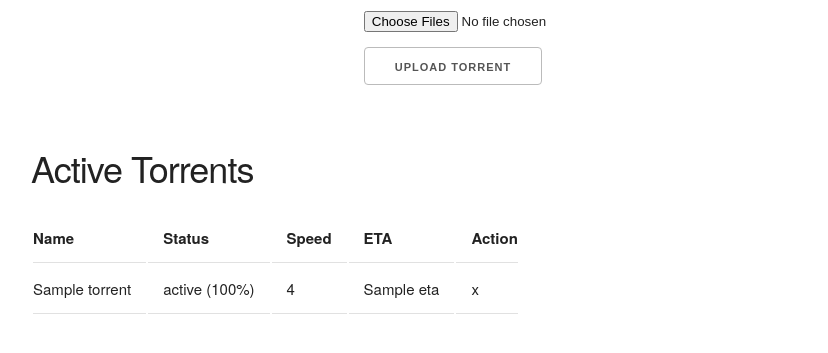
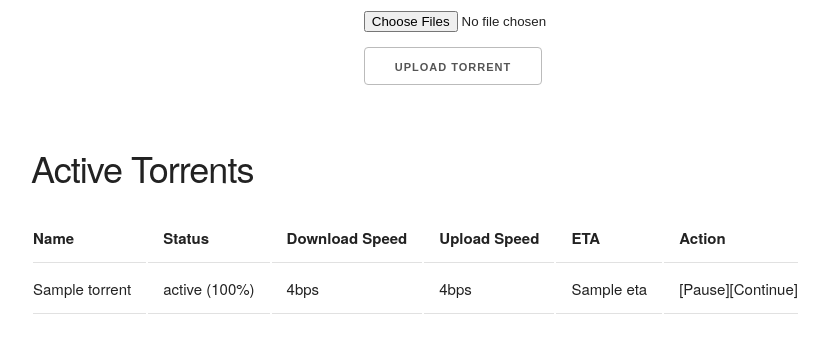
Before and after one commit to Guad/snakebox, a Flask app: template templates/index.html in a window 1280 px wide. Shown: the top 353 px of the page, without its empty margins (129-957 px from the left). Run offline with Flask 2, Linux system fonts and the light colour scheme; the template is opened without the code that fills it: most values are stand-ins (such as "Sample title", 1, 10 or a date in 2020); parts of the project's set-up code (start-up, migrations or seed data) failed here and were passed over.

Commit message:
Improved ui

```diff
--- a/main.py
+++ b/main.py
@@ -42,7 +42,8 @@ def index():
             tmp = {"name":torrent.name,
                    "status":torrent.status,
                    "percentDone":torrent.percentDone,
-                   "rateDownload":torrent.rateDownload
+                   "rateDownload":torrent.rateDownload,
+                   "rateUpload":torrent.rateUpload
                    }
             try:
                 hours, remainder = divmod(torrent.eta.seconds, 3600)
--- a/templates/index.html
+++ b/templates/index.html
@@ -22,7 +22,8 @@
                 <tr>
                     <th>Name</th>
                     <th>Status</th>
-                    <th>Speed</th>
+                    <th>Download Speed</th>
+                    <th>Upload Speed</th>
                     <th>ETA</th>
                     <th>Action</th>
                 </tr>
@@ -31,9 +32,10 @@
                         <tr>
                             <td>{{ torrent.name }}</td>
                             <td>{{ torrent.status }} ({{ torrent.percentDone * 100 }}%)</td>
-                            <td>{{ torrent.rateDownload }}</td>
+                            <td>{{ torrent.rateDownload }}bps</td>
+                            <td>{{torrent.rateUpload }}bps</td>
                             <td>{{ torrent.eta }} </td>
-                            <td>x</td>
+                            <td>[Pause][Continue]</td>
                         </tr>
                     {% endfor %}
                 {% endif %}
```
